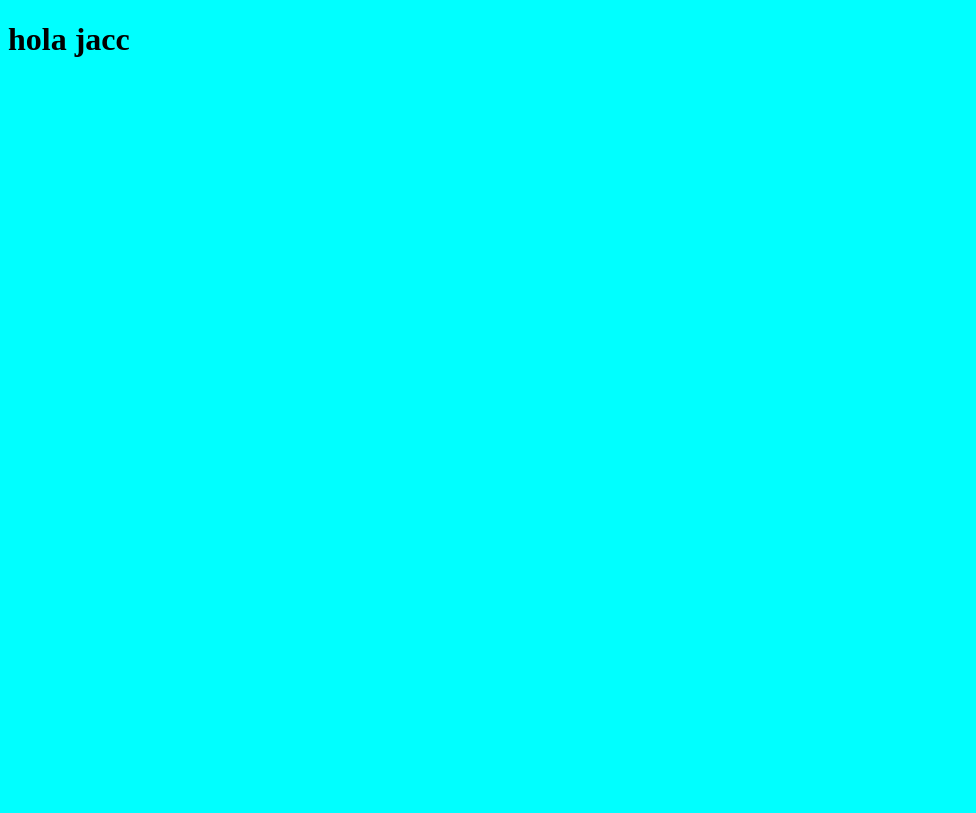
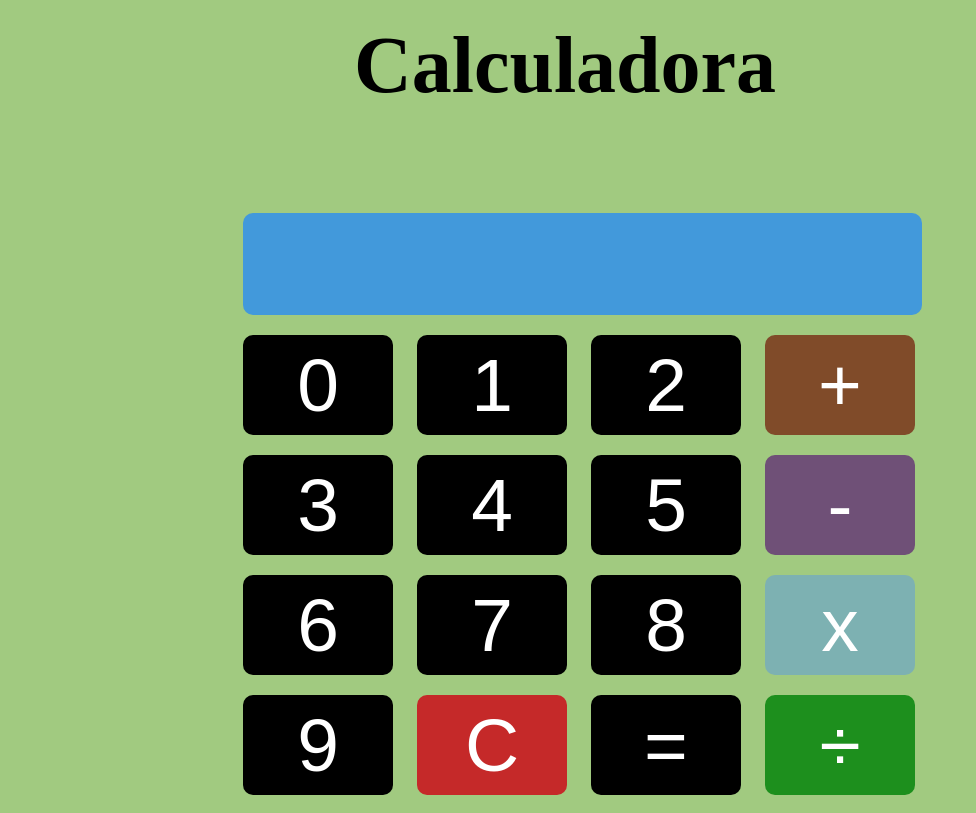
Before and after one commit to Jacc89/calculator, a plain HTML site: page index.html in a window 1280 px wide. Shown: the whole page, without its empty margins (0-976 px from the left). Drawn offline with Linux system fonts and the light colour scheme.

Commit message:
funcional

```diff
--- a/index.html
+++ b/index.html
@@ -8,7 +8,27 @@
     <link rel="stylesheet" href="style.css">
 </head>
 <body>
-    <h1>hola jacc</h1>
+    <h1>Calculadora</h1>
+    <br>
+    <form id="myForm" name="calc">
+        <input name="display" id="tablero"><br>
+        <input type="button" value="0" onclick="calc.display.value+='0'">
+        <input type="button" value="1" onclick="calc.display.value+='1'">
+        <input type="button" value="2" onclick="calc.display.value+='2'">
+        <input type="button" value="+" id="mas" onclick="calc.display.value+='+'"><br>
+        <input type="button" value="3" onclick="calc.display.value+='3'">
+        <input type="button" value="4" onclick="calc.display.value+='4'">
+        <input type="button" value="5" onclick="calc.display.value+='5'">
+        <input type="button" value="-" id="menos" onclick="calc.display.value+='-'"><br>
+        <input type="button" value="6" onclick="calc.display.value+='6'">
+        <input type="button" value="7" onclick="calc.display.value+='7'">
+        <input type="button" value="8" onclick="calc.display.value+='8'">
+        <input type="button" value="x" id="por" onclick="calc.display.value+='*'"><br>
+        <input type="button" value="9" onclick="calc.display.value+='9'">
+        <input type="button" value="C" id="cero" onclick="calc.display.value=''">
+        <input type="button" value="=" onclick="calc.display.value=eval(calc.display.value)">
+        <input type="button" value="&#247;" id="divi" onclick="calc.display.value+='/'"><br>
+    </form>
 
 </body>
 <script src="main.js"></script>
--- a/style.css
+++ b/style.css
@@ -1,3 +1,47 @@
 body{
-    background-color: aqua;
+    background-color: rgb(161, 202, 128);
 }
+input{
+    width: 150px;
+    height: 100px;
+    font-size: 75px;
+    border-radius: 10px;
+    margin: 10px;
+    background-color: #000;
+    color: #fff;
+    border-style: none;
+
+}
+#myForm{
+    margin-left: 225px;
+    margin-top: 20px;
+    /* border: medium solid red; */
+}
+
+h1{
+    text-align: center;
+    font-size: 80px;
+    margin-right: 150px;
+    margin-top: 20px;
+}
+#tablero{
+    width: 675px;
+    height: 100px;
+    text-align: center;
+    background-color: #4299db;
+}
+#mas{
+    background-color: #804b29;
+}
+#menos{
+    background-color: #6f5077;
+}
+#por{
+    background-color: #7db1b2;
+}
+#divi{
+    background-color: rgb(29, 143, 29);
+}
+#cero{
+    background-color: #c52929;
+}
```
